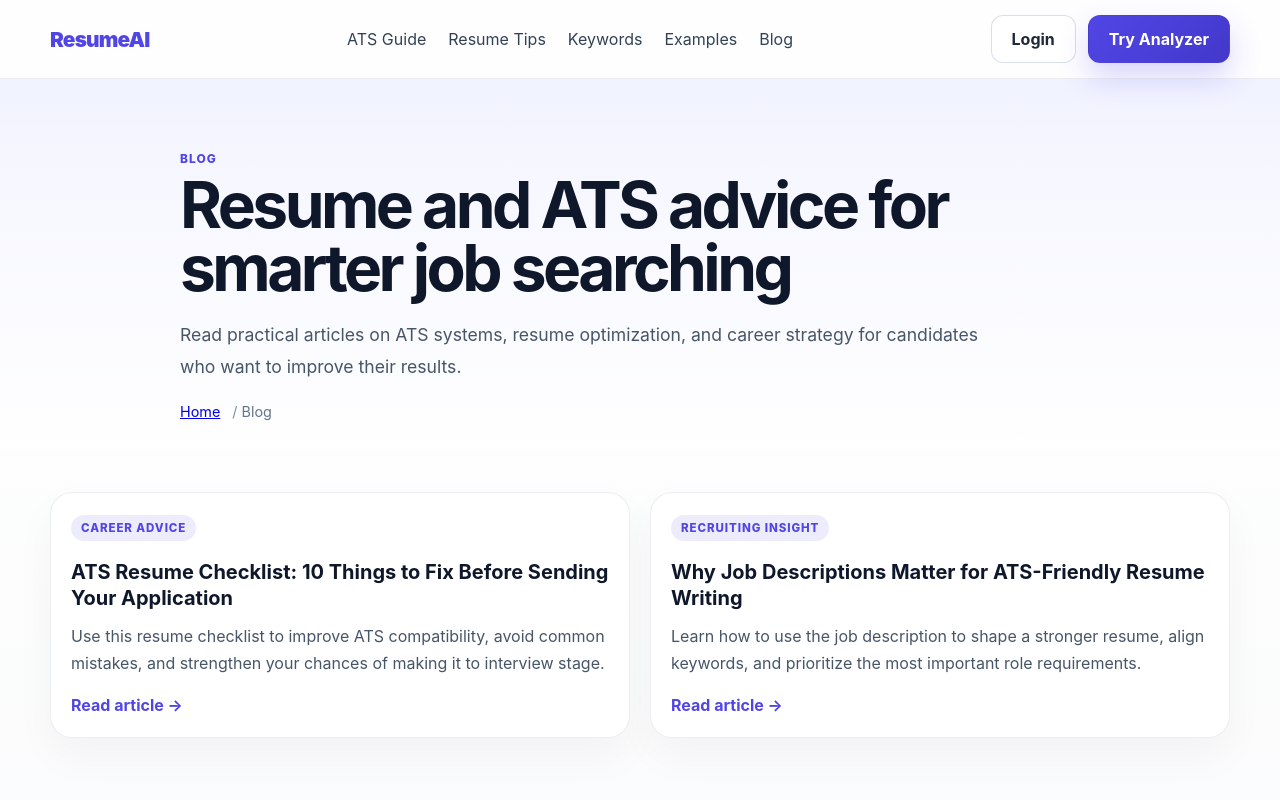
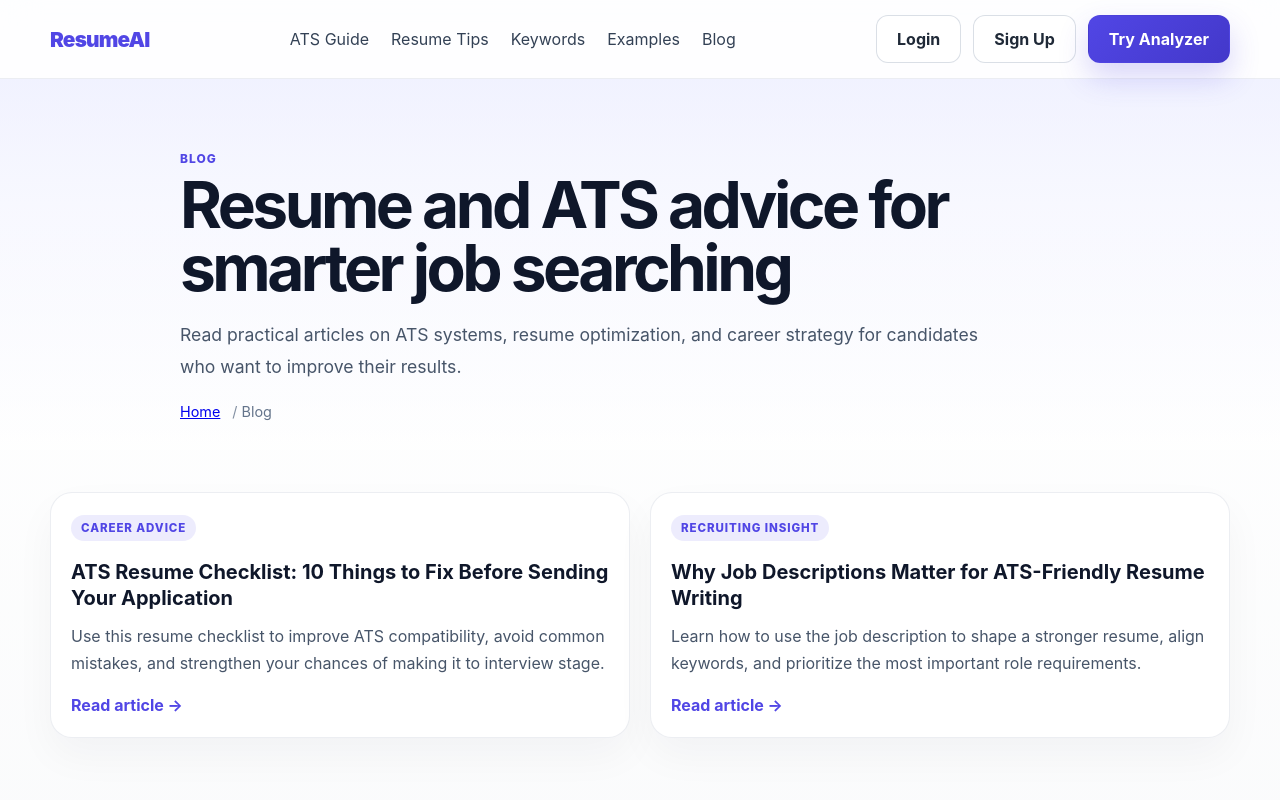
Before and after one commit to Ubaidullah28/AI-Resume-Analyzer, a React (Vite) app in the folder frontend/: page /blog in a window 1280 px wide. Shown: the top 800 px of the page. Built offline with nearby package versions, Linux system fonts and the light colour scheme; no server answers.

Commit message:
sign up option added

```diff
--- a/frontend/src/components/SeoPageLayout.jsx
+++ b/frontend/src/components/SeoPageLayout.jsx
@@ -34,6 +34,9 @@ export default function SeoPageLayout({
           <div className="header-actions">
             <Link className="btn btn-light" to="/login">
               Login
+            </Link>
+            <Link className="btn btn-secondary" to="/register">
+              Sign Up
             </Link>
             <Link className="btn btn-primary" to="/dashboard">
               Try Analyzer
--- a/frontend/src/pages/Home.jsx
+++ b/frontend/src/pages/Home.jsx
@@ -39,6 +39,9 @@ export default function Home() {
           <div className="header-actions">
             <Link className="btn btn-light" to="/login">
               Login
+            </Link>
+            <Link className="btn btn-secondary" to="/register">
+              Sign Up
             </Link>
             <Link className="btn btn-primary" to="/dashboard">
               Start Analysis
```
